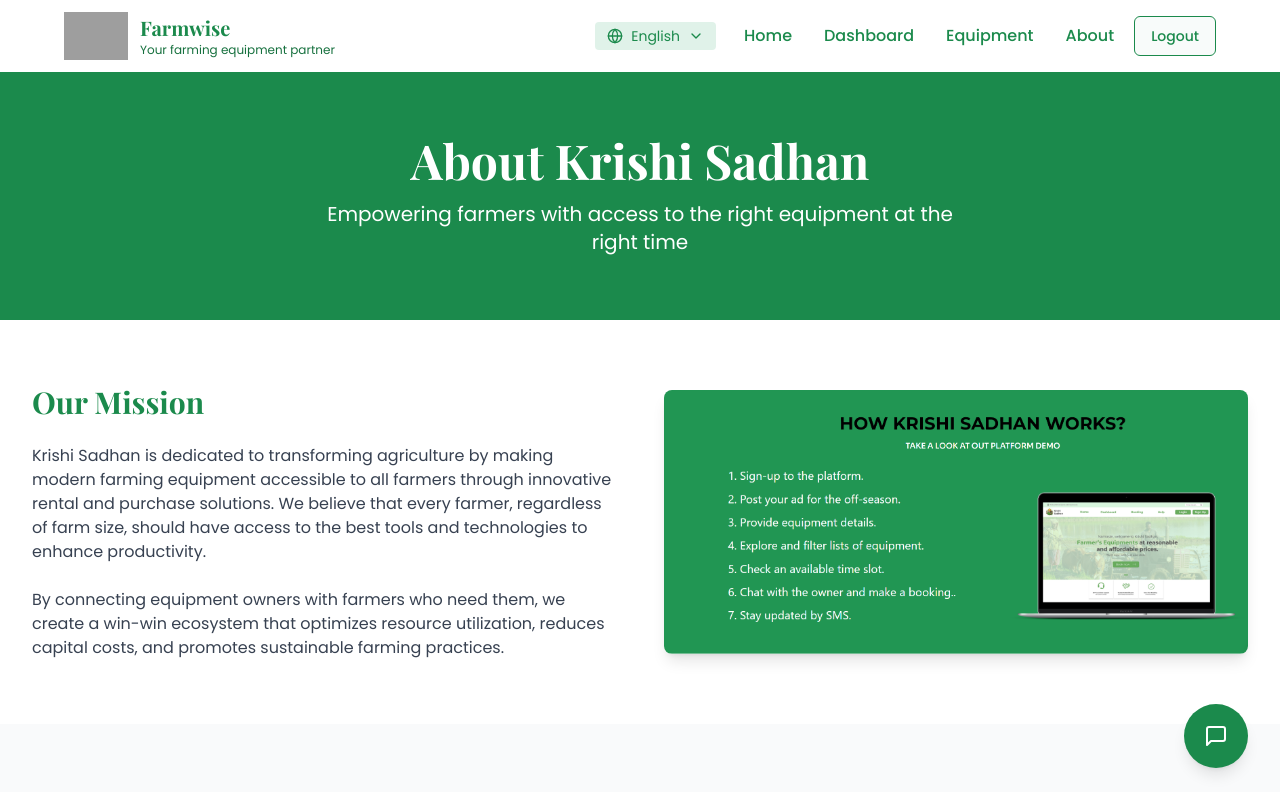
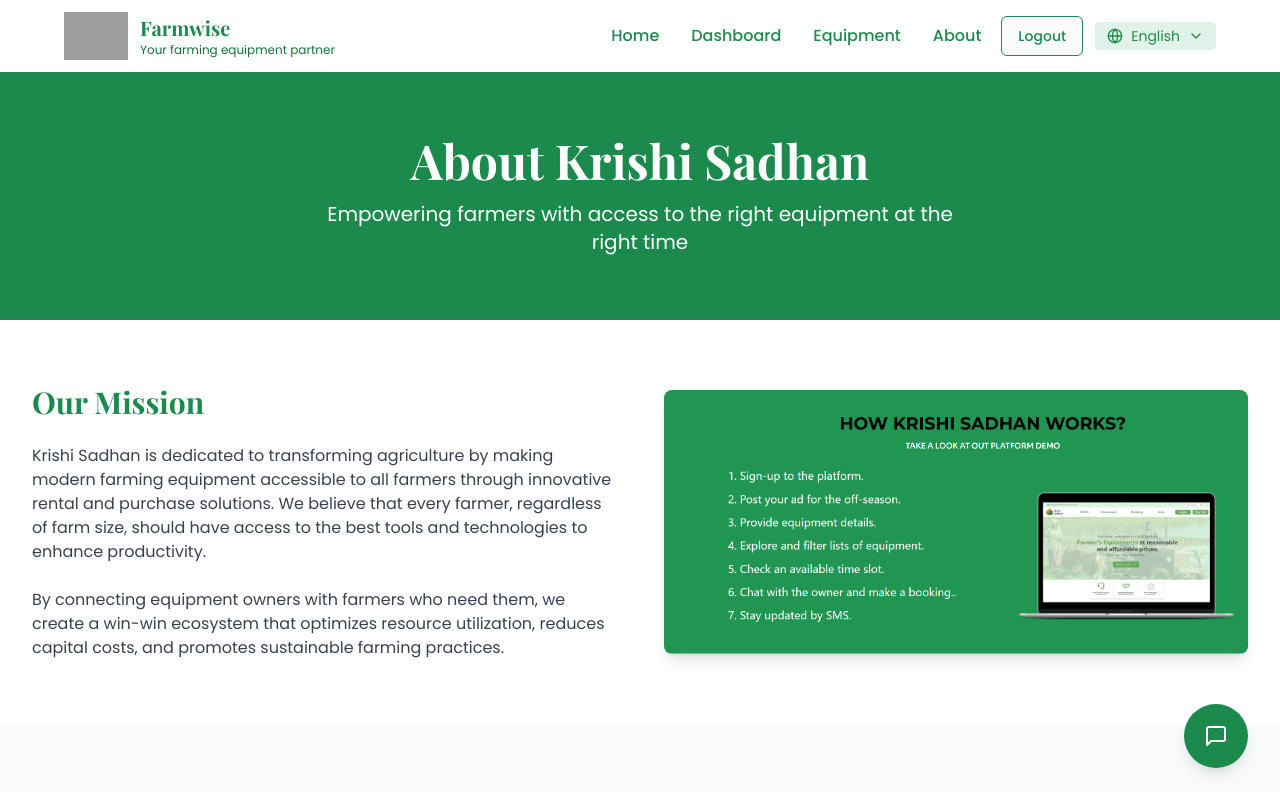
Before and after one commit to Shreyaaa-11/farmify-express, a React (Vite) app: page /about in a window 1280 px wide. Shown: the top 792 px of the page. Built offline with nearby package versions, Linux system fonts and the light colour scheme; sample sign-in values are in the browser's storage; grey boxes are pictures that could not be loaded.

Commit message:
Fix: Move language selector and update homepage image
Move the language selector button next to the signup button in the header.
Update the image used in the homepage hero section.

```diff
--- a/src/components/layout/Header.tsx
+++ b/src/components/layout/Header.tsx
@@ -42,8 +42,25 @@ const Header: React.FC = () => {
           </Link>
 
           <div className="flex items-center">
-            {/* Language Selector */}
-            <div className="relative mr-4">
+            {/* Desktop Navigation */}
+            <nav className="hidden md:flex items-center space-x-2">
+              <Link to="/" className="px-3 py-2 text-krishi-primary hover:text-krishi-dark font-medium">{t('home')}</Link>
+              <Link to="/dashboard" className="px-3 py-2 text-krishi-primary hover:text-krishi-dark font-medium">{t('dashboard')}</Link>
+              <Link to="/equipment" className="px-3 py-2 text-krishi-primary hover:text-krishi-dark font-medium">{t('equipment')}</Link>
+              <Link to="/about" className="px-3 py-2 text-krishi-primary hover:text-krishi-dark font-medium">{t('about')}</Link>
+
+              <div className="ml-6 flex space-x-3 items-center">
+                {!user ? (
+                  <>
+                    <Button asChild variant="outline" className="border-krishi-primary text-krishi-primary hover:bg-krishi-primary hover:text-white">
+                      <Link to="/login">{t('login')}</Link>
+                    </Button>
+                    <Button asChild className="bg-krishi-primary hover:bg-krishi-dark text-white">
+                      <Link to="/signup">{t('signup')}</Link>
+                    </Button>
+
+                    {/* Language Selector - Moved next to signup button */}
+                    <div className="relative ml-3">
                       <button
                         onClick={toggleLanguageDropdown}
                         className="flex items-center space-x-2 text-krishi-primary bg-krishi-accent px-3 py-1 rounded"
@@ -70,28 +87,42 @@ const Header: React.FC = () => {
                         </div>
                       )}
                     </div>
-
-            {/* Desktop Navigation */}
-            <nav className="hidden md:flex items-center space-x-2">
-              <Link to="/" className="px-3 py-2 text-krishi-primary hover:text-krishi-dark font-medium">{t('home')}</Link>
-              <Link to="/dashboard" className="px-3 py-2 text-krishi-primary hover:text-krishi-dark font-medium">{t('dashboard')}</Link>
-              <Link to="/equipment" className="px-3 py-2 text-krishi-primary hover:text-krishi-dark font-medium">{t('equipment')}</Link>
-              <Link to="/about" className="px-3 py-2 text-krishi-primary hover:text-krishi-dark font-medium">{t('about')}</Link>
-
-              <div className="ml-6 flex space-x-3">
-                {!user ? (
-                  <>
-                    <Button asChild variant="outline" className="border-krishi-primary text-krishi-primary hover:bg-krishi-primary hover:text-white">
-                      <Link to="/login">{t('login')}</Link>
-                    </Button>
-                    <Button asChild className="bg-krishi-primary hover:bg-krishi-dark text-white">
-                      <Link to="/signup">{t('signup')}</Link>
-                    </Button>
                   </>
                 ) : (
+                  <>
                     <Button onClick={handleLogout} variant="outline" className="border-krishi-primary text-krishi-primary hover:bg-krishi-primary hover:text-white">
                       Logout
                     </Button>
+
+                    {/* Language Selector for logged in users */}
+                    <div className="relative ml-3">
+                      <button
+                        onClick={toggleLanguageDropdown}
+                        className="flex items-center space-x-2 text-krishi-primary bg-krishi-accent px-3 py-1 rounded"
+                      >
+                        <Globe size={16} />
+                        <span className="text-sm hidden md:inline">{language === 'english' ? 'English' : 'ಕನ್ನಡ'}</span>
+                        <ChevronDown size={16} />
+                      </button>
+
+                      {isLanguageDropdownOpen && (
+                        <div className="language-dropdown animate-fade-in">
+                          <div
+                            className={`language-option ${language === 'english' ? 'bg-krishi-accent text-krishi-primary' : ''}`}
+                            onClick={() => handleLanguageChange('english')}
+                          >
+                            English
+                          </div>
+                          <div
+                            className={`language-option ${language === 'kannada' ? 'bg-krishi-accent text-krishi-primary' : ''}`}
+                            onClick={() => handleLanguageChange('kannada')}
+                          >
+                            ಕನ್ನಡ
+                          </div>
+                        </div>
+                      )}
+                    </div>
+                  </>
                 )}
               </div>
             </nav>
@@ -124,7 +155,7 @@ const Header: React.FC = () => {
               {t('about')}
             </Link>
 
-            <div className="mt-4 flex flex-col space-y-3">
+            <div className="mt-4 space-y-3">
               {!user ? (
                 <>
                   <Button asChild variant="outline" className="w-full border-krishi-primary text-krishi-primary hover:bg-krishi-primary hover:text-white">
@@ -133,11 +164,49 @@ const Header: React.FC = () => {
                   <Button asChild className="w-full bg-krishi-primary hover:bg-krishi-dark text-white">
                     <Link to="/signup" onClick={() => setIsMenuOpen(false)}>{t('signup')}</Link>
                   </Button>
+                  {/* Language selector in mobile menu */}
+                  <div className="flex items-center justify-between py-3 border-t border-krishi-border">
+                    <span className="text-krishi-primary font-medium">Language</span>
+                    <div className="flex space-x-2">
+                      <button
+                        className={`px-3 py-1 rounded ${language === 'english' ? 'bg-krishi-accent text-krishi-primary' : 'bg-gray-100'}`}
+                        onClick={() => handleLanguageChange('english')}
+                      >
+                        English
+                      </button>
+                      <button
+                        className={`px-3 py-1 rounded ${language === 'kannada' ? 'bg-krishi-accent text-krishi-primary' : 'bg-gray-100'}`}
+                        onClick={() => handleLanguageChange('kannada')}
+                      >
+                        ಕನ್ನಡ
+                      </button>
+                    </div>
+                  </div>
                 </>
               ) : (
+                <>
                   <Button onClick={() => { handleLogout(); setIsMenuOpen(false); }} variant="outline" className="w-full border-krishi-primary text-krishi-primary hover:bg-krishi-primary hover:text-white">
                     Logout
                   </Button>
+                  {/* Language selector in mobile menu for logged in users */}
+                  <div className="flex items-center justify-between py-3 border-t border-krishi-border">
+                    <span className="text-krishi-primary font-medium">Language</span>
+                    <div className="flex space-x-2">
+                      <button
+                        className={`px-3 py-1 rounded ${language === 'english' ? 'bg-krishi-accent text-krishi-primary' : 'bg-gray-100'}`}
+                        onClick={() => handleLanguageChange('english')}
+                      >
+                        English
+                      </button>
+                      <button
+                        className={`px-3 py-1 rounded ${language === 'kannada' ? 'bg-krishi-accent text-krishi-primary' : 'bg-gray-100'}`}
+                        onClick={() => handleLanguageChange('kannada')}
+                      >
+                        ಕನ್ನಡ
+                      </button>
+                    </div>
+                  </div>
+                </>
               )}
             </div>
           </nav>
--- a/src/pages/Index.tsx
+++ b/src/pages/Index.tsx
@@ -35,8 +35,13 @@ const Index = () => {
 
   return (
     <Layout>
-      {/* Hero Section */}
-      <section className="hero-section relative h-[80vh] flex items-center text-white">
+      {/* Hero Section - Updated with new image */}
+      <section className="hero-section relative h-[80vh] flex items-center text-white"
+               style={{
+                 backgroundImage: "url('https://images.unsplash.com/photo-1625246333195-78d9c38ad449?q=80&w=1920&auto=format&fit=crop')",
+                 backgroundSize: "cover",
+                 backgroundPosition: "center"
+               }}>
         <div className="absolute inset-0 bg-black/40"></div>
         <div className="container mx-auto px-4 md:px-8 relative z-10">
           <motion.div
```
Lines whose indentation alone changed are shown as unchanged.
